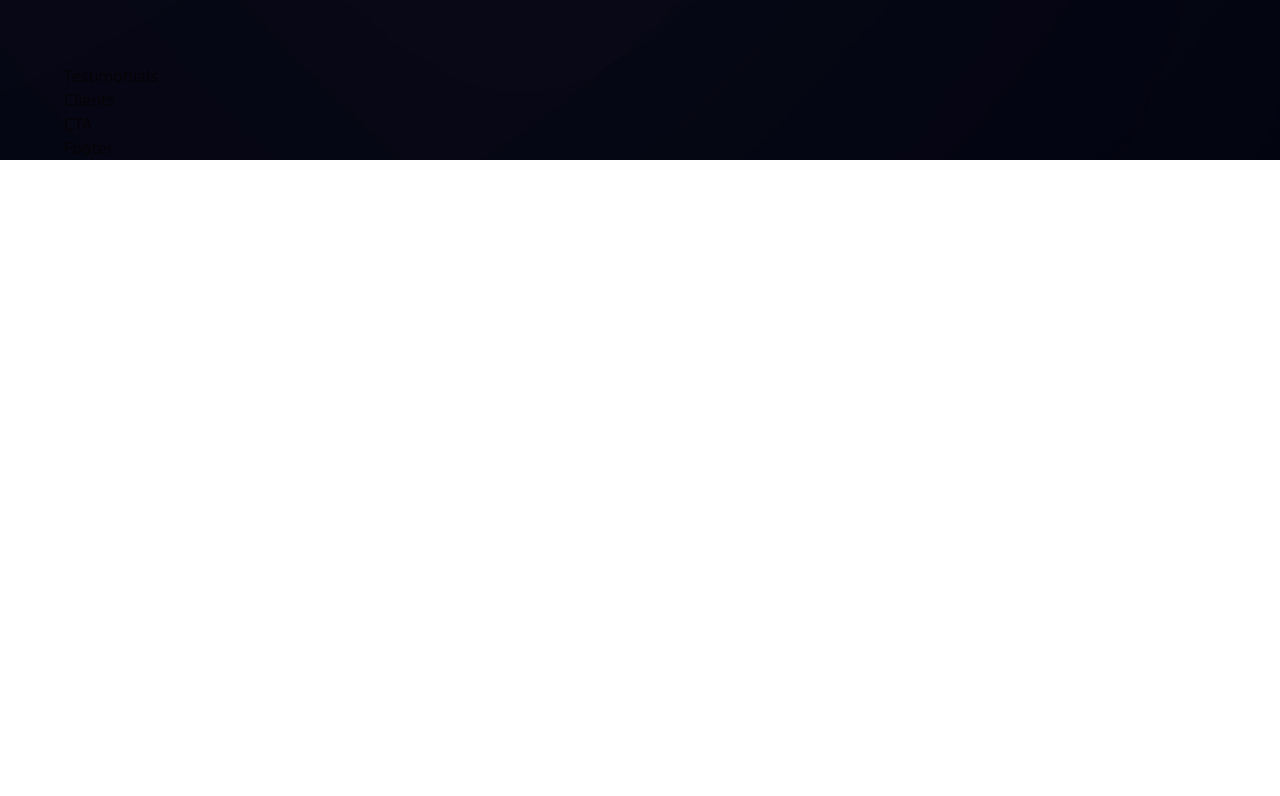
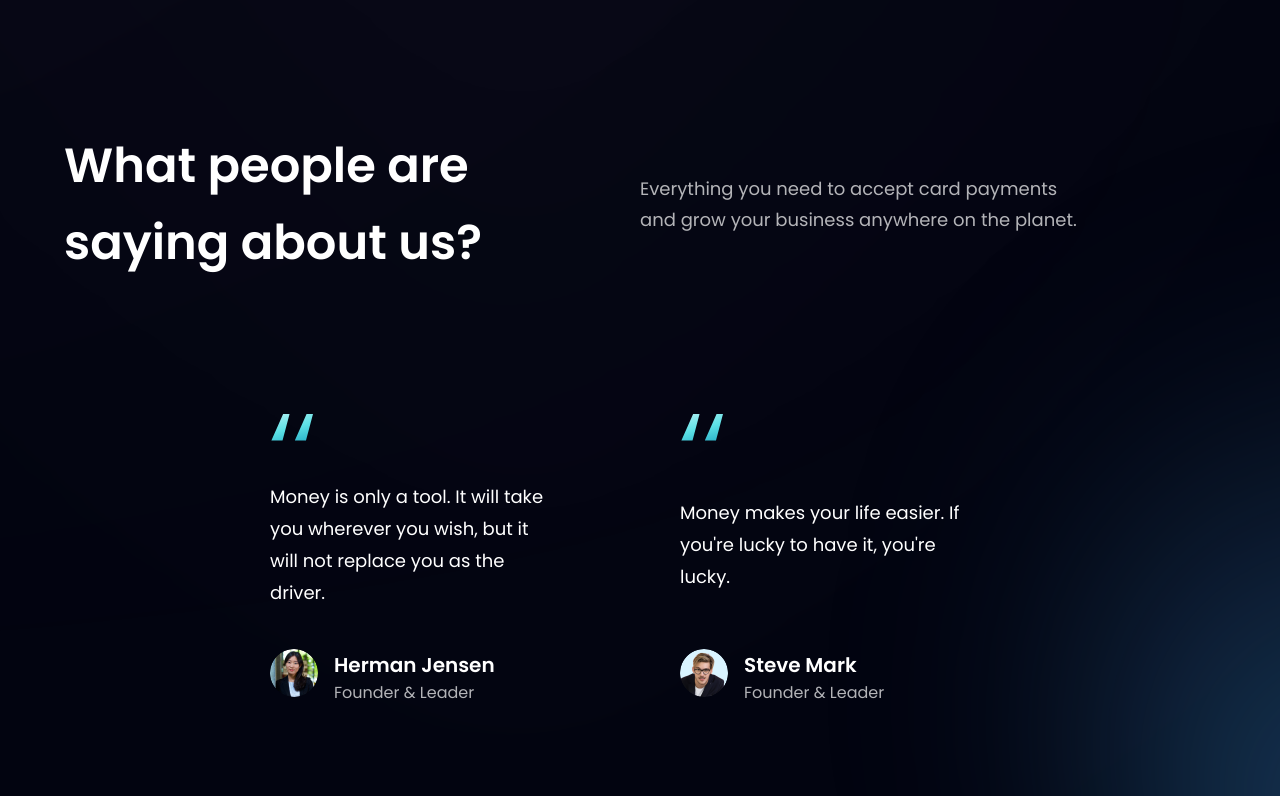
Before and after one commit to yuviS003/hooBank-modernUI, a React (Vite) app: page / in a window 1280 px wide. Shown: the part 2624-3420 px from the top of the page. Before the commit the page ends 2784 px from the top, so only its background shows below. Built offline with nearby package versions, Linux system fonts and the light colour scheme.

Commit message:
testimonials

```diff
--- a/src/components/FeedbackCard.jsx
+++ b/src/components/FeedbackCard.jsx
@@ -1,9 +1,28 @@
-import React from 'react'
+import React from "react";
+import { quotes } from "../assets";
 
-const FeedbackCard = () => {
-  return (
-    <div>FeedbackCard</div>
-  )
-}
+const FeedbackCard = ({ content, name, title, img }) => (
+  <div className="flex justify-between flex-col px-10 py-12 rounded-[20px] max-w-[370px] md:mr-10 sm:mr-5 mr-0 my-5 feedback-card">
+    <img
+      src={quotes}
+      alt="quotes"
+      className="w-[44px] h-[27px] object-contain"
+    />
+    <p className="font-poppins font-normal text-[18px] leading-[32px] text-white my-10">
+      {content}
+    </p>
+    <div className="flex flex-row">
+      <img src={img} alt={name} className="w-[48px] h-[48px] rounded-full" />
+      <div className="flex flex-col ml-4">
+        <h4 className="font-poppins font-semibold text-[20px] leading-[32px] text-white">
+          {name}
+        </h4>
+        <p className="font-poppins font-normal text-[16px] leading-[24px] text-dimWhite">
+          {title}
+        </p>
+      </div>
+    </div>
+  </div>
+);
 
-export default FeedbackCard
+export default FeedbackCard;
--- a/src/components/Testimonials.jsx
+++ b/src/components/Testimonials.jsx
@@ -1,9 +1,32 @@
-import React from 'react'
+import React from "react";
+// import {  } from "../assets";
+import FeedbackCard from "./FeedbackCard";
+import { feedback } from "../constants";
+import styles from "../style";
 
-const Testimonials = () => {
-  return (
-    <div>Testimonials</div>
-  )
-}
+const Testimonials = () => (
+  <section
+    id="clients"
+    className={`${styles.paddingY} ${styles.flexCenter} flex-col relative`}
+  >
+    <div className="absolute z-[0] w-[60%] h-[60%] -right-[50%] rounded-full blue__gradient" />
+    <div className="w-full flex justify-between items-center md:flex-row flex-col sm:mb-16 mb-6 relative z-[1]">
+      <h1 className={`${styles.heading2}`}>
+        What people are <br className="sm:block hidden" /> saying about us?
+      </h1>
+      <div className="w-full md:mt-0 mt-6">
+        <p className={`${styles.paragraph} text-left max-w-[450px]`}>
+          Everything you need to accept card payments and grow your business
+          anywhere on the planet.
+        </p>
+      </div>
+    </div>
+    <div className="feedback-container flex flex-wrap justify-center w-full  relative z-[1]">
+      {feedback.map((card, index) => (
+        <FeedbackCard key={card.id} {...card} index={index} />
+      ))}
+    </div>
+  </section>
+);
 
-export default Testimonials
+export default Testimonials;
```
